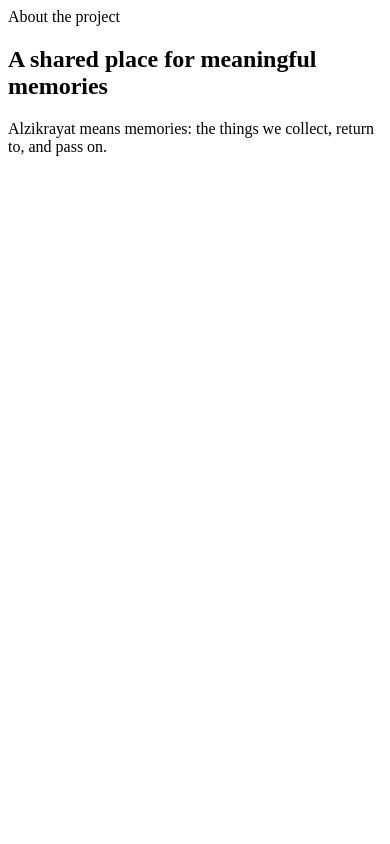
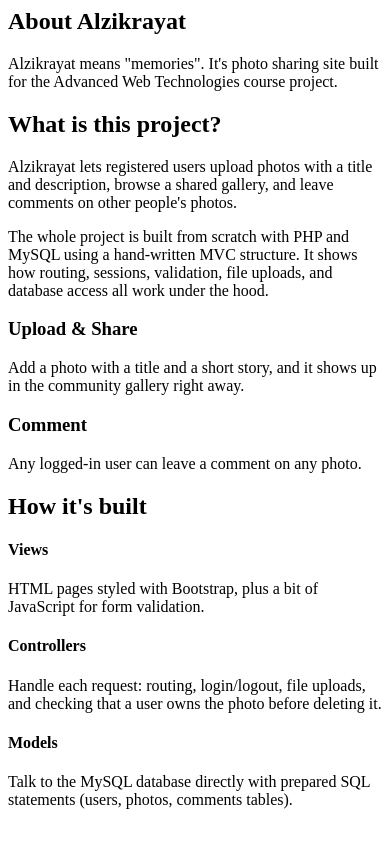
Before and after one commit to ethar-613/Alzikrayat, a PHP site: page /about.php in a window 390 px wide. Run offline with PHP 8.4, Linux system fonts and the light colour scheme.

Commit message:
completing errors files and about.php

```diff
--- a/views/home/about.php
+++ b/views/home/about.php
@@ -1,7 +1,44 @@
 <section class="inner-hero">
     <div class="container">
-        <span class="eyebrow">About the project</span>
-        <h1 class="display-heading mb-3">A shared place for meaningful memories</h1>
-        <p class="lead-copy mb-0">Alzikrayat means memories: the things we collect, return to, and pass on.</p>
+        <h1>About Alzikrayat</h1>
+        <p class="lead mb-0">Alzikrayat means "memories". It's photo sharing site built for the Advanced Web Technologies course project.</p>
     </div>
 </section>
+
+<section class="container section-padding">
+    <div class="row g-5 align-items-start">
+        <div class="col-lg-7">
+            <h2 class="section-title">What is this project?</h2>
+            <p>Alzikrayat lets registered users upload photos with a title and description, browse a shared gallery, and leave comments on other people's photos.</p>
+            <p>The whole project is built from scratch with PHP and MySQL using a hand-written MVC structure. It shows how routing, sessions, validation, file uploads, and database access all work under the hood.</p>
+        </div>
+        <div class="col-lg-5">
+            <div class="about-card">
+                <h3>Upload &amp; Share</h3>
+                <p>Add a photo with a title and a short story, and it shows up in the community gallery right away.</p>
+            </div>
+            <div class="about-card">
+                <h3>Comment</h3>
+                <p>Any logged-in user can leave a comment on any photo.</p>
+            </div>
+        </div>
+    </div>
+</section>
+
+<section class="container section-padding pt-0">
+    <h2 class="section-title mb-3">How it's built</h2>
+    <div class="row g-4">
+        <div class="col-md-4">
+            <h4>Views</h4>
+            <p>HTML pages styled with Bootstrap, plus a bit of JavaScript for form validation.</p>
+        </div>
+        <div class="col-md-4">
+            <h4>Controllers</h4>
+            <p>Handle each request: routing, login/logout, file uploads, and checking that a user owns the photo before deleting it.</p>
+        </div>
+        <div class="col-md-4">
+            <h4>Models</h4>
+            <p>Talk to the MySQL database directly with prepared SQL statements (users, photos, comments tables).</p>
+        </div>
+    </div>
+</section>
```
Also changed, not shown: views/error/404.php (+19 -0 lines), views/error/500.php (+17 -0 lines).
